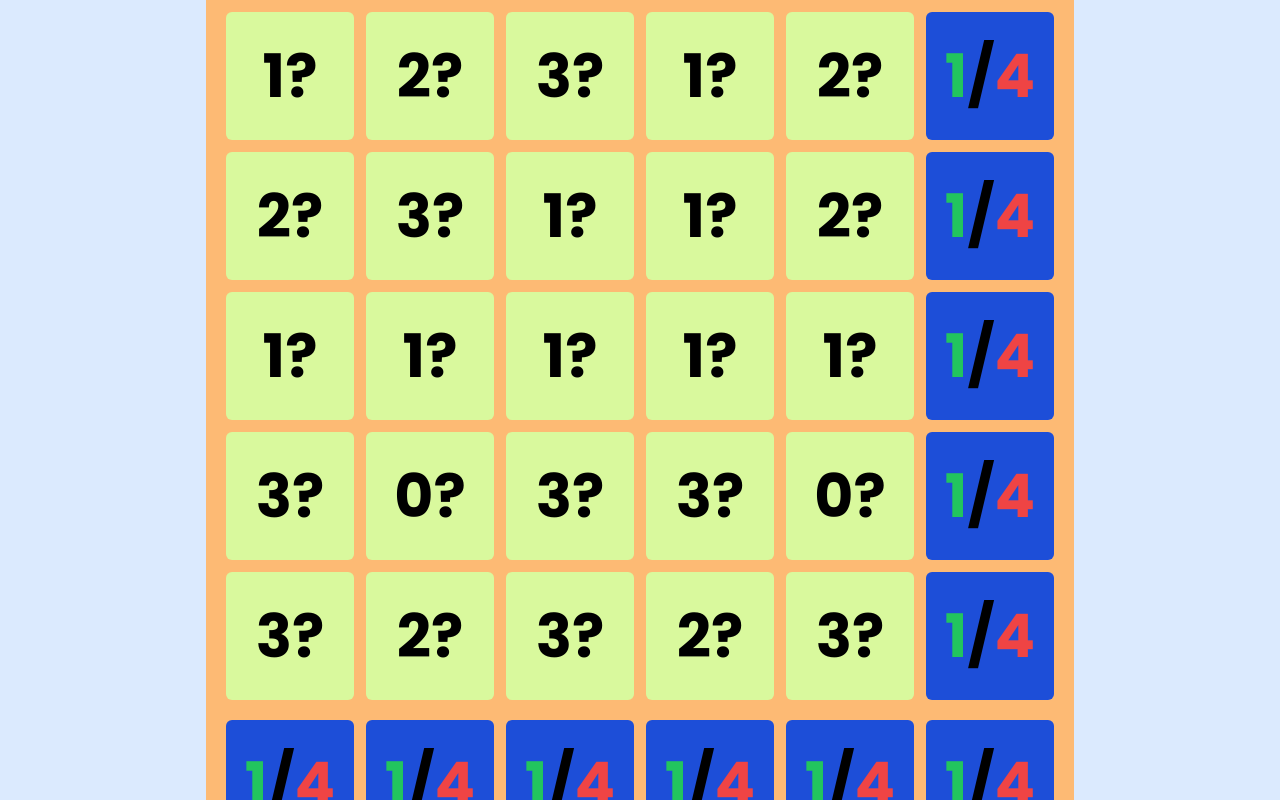
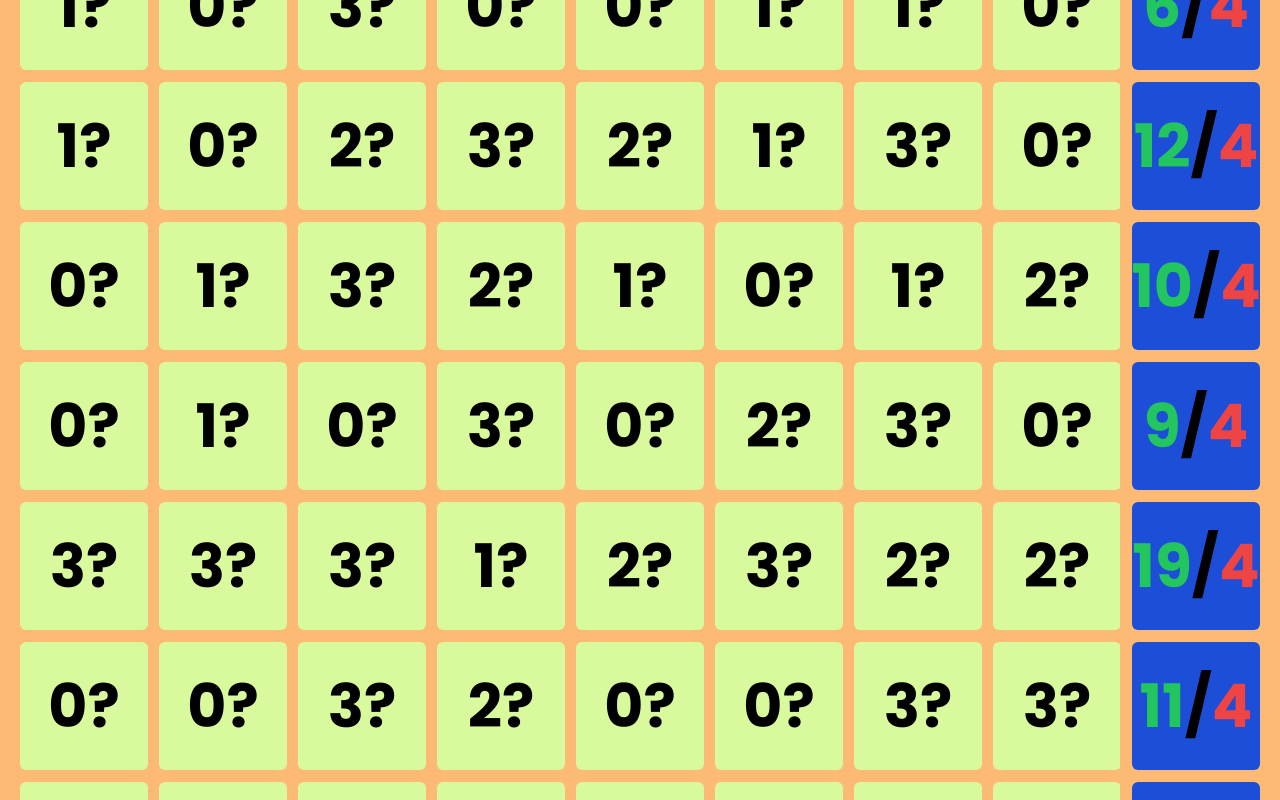
Before and after one commit to alirabbani97/tap-boom-game, a React (Vite) app: page / in a window 1280 px wide. Shown: the top 800 px of the page. Built offline with nearby package versions, Linux system fonts and the light colour scheme; what @midudev/tailwind-animations would draw is missing.

Commit message:
remade grid

```diff
--- a/src/App.tsx
+++ b/src/App.tsx
@@ -2,6 +2,7 @@ import { useEffect, useState } from "react";
 import TileGrids from "./components/TileGrids";
 import TileButton from "./components/TileButton";
 import HintTiles from "./components/HintTIles";
+import LevelSlider from "./components/LevelSlider";
 
 type TtileData = {
   value: number;
@@ -10,15 +11,14 @@ type TtileData = {
 
 function App() {
   /* VARIABLES */
-  const [nTiles] = useState(25); //Can only be a true square root number and equal or greater than 16 i.e:16(4),25(5),36(6),49(7),64(8),9(81) etc.
+  const [nTiles, setNTiles] = useState(64); //Can only be a true square root number and equal or greater than 16 i.e:16(4),25(5),36(6),49(7),64(8),9(81) etc.
   const SQRT_N_Tiles: number = Math.sqrt(nTiles);
   const [score, setScore] = useState<number>(0);
   const [bombFound, setBombFound] = useState<boolean>(false);
   const [bombsAdded, setBombsAdded] = useState(0);
   const [bonusesAdded, setBonusesAdded] = useState(0);
   const [flippedTiles, setFlippedTiles] = useState(0);
-  // const [borderTiles, setBorderTiles] = useState<number[]>([]);
-  // const hintTilesCount = SQRT_N_Tiles * 2 - 1 + 2;
+
   const level1 = {
     nTiles: nTiles,
     numberOfBombs: SQRT_N_Tiles,
@@ -64,11 +64,6 @@ function App() {
     return 1;
   };
 
-  // const [tilesData, setTilesData] = useState<TtileData[]>(
-  //   Array.from({ length: nTiles }, () => {
-  //     return { value: tileRNG(), isFlipped: false };
-  //   })
-  // );
   const [tilesData, setTilesData] = useState<TtileData[][]>(
     Array.from({ length: SQRT_N_Tiles }, () =>
       Array.from({ length: SQRT_N_Tiles }, () => {
@@ -77,10 +72,8 @@ function App() {
     )
   );
 
-  const [sumsOfRow, setSumsOfRow] = useState<number[]>([]);
-
-  useEffect(() => {
-    let sumArr: number[] = [];
+  const [sumsOfRow] = useState<number[]>(() => {
+    const sumArr: number[] = [];
     for (const row of tilesData) {
       let sum = 0;
       for (const tile of row) {
@@ -88,9 +81,33 @@ function App() {
       }
       sumArr.push(sum);
     }
-    setSumsOfRow(sumArr);
-    console.log(sumsOfRow);
-  }, [tilesData]);
+    return sumArr;
+  });
+
+  const [sumsOfCol] = useState<number[]>(() => {
+    const sumArr: number[] = [];
+    for (const row of tilesData) {
+      let sum = 0;
+      for (const tile of row) {
+        sum = sum + tile.value;
+      }
+      sumArr.push(sum);
+    }
+    return sumArr;
+  });
+
+  // useEffect(() => {
+  //   const sumArr: number[] = [];
+  //   for (const row of tilesData) {
+  //     let sum = 0;
+  //     for (const tile of row) {
+  //       sum = sum + tile.value;
+  //     }
+  //     sumArr.push(sum);
+  //   }
+  //   setSumsOfRow(sumArr);
+  //   console.log(sumsOfRow);
+  // }, []);
 
   const flipCard = (rowIndex: number, colIndex: number) => {
     setTilesData((prevTilesData) =>
@@ -105,45 +122,11 @@ function App() {
   };
 
   /* CONSOLE LOGGING */
-  useEffect(() => {
-    console.log(tilesData);
-    console.log(sumsOfRow);
-  }, []);
-  /* CONSOLE LOGGING */
-  /* CALC THE HINT ROW AND COLS */
   // useEffect(() => {
   //   console.log(tilesData);
-  //   let lastColTemp: number[] = [];
-  //   let lastRowTemp: number[] = [];
-
-  //   if (nTiles % SQRT_N_Tiles === 0) {
-  //     // const lastCol: number = SQRT_N_Tiles;
-
-  //     lastColTemp = Array.from(
-  //       {
-  //         length: SQRT_N_Tiles - 1,
-  //       },
-  //       (_, index) => SQRT_N_Tiles * (index + 1)
-  //     );
-
-  //     lastRowTemp = Array.from(
-  //       {
-  //         length: SQRT_N_Tiles,
-  //       },
-  //       (_, index) => nTiles - SQRT_N_Tiles + (index + 1)
-  //     );
-
-  //     setBorderTiles([...lastColTemp, ...lastRowTemp]);
-  //     console.log(lastColTemp, lastRowTemp);
-  //   } else {
-  //     console.log({
-  //       message:
-  //         "nTiles or Number of Tiles should be a true square root\n and equal or greater than 25 \ni.e: 25(5),36(6),49(7),64(8),9(81).",
-  //     });
-  //   }
-  // }, [nTiles, SQRT_N_Tiles, tilesData]);
-
-  /* CALC THE HINT ROW AND COLS */
+  //   console.log(sumsOfRow);
+  // }, []);
+  /* CONSOLE LOGGING */
 
   return (
     <div className="app flex flex-col justify-center items-center  h-screen w-screen bg-blue-100">
@@ -155,32 +138,17 @@ function App() {
         </div>
       )}
       <div className="w-fit h-fit flex flex-col justify-center items-center ">
-        <div className="text-6xl ">
-          Score: <span className="font-bold">{score}</span>
+        <div className="flex justify-between items-center">
+          <LevelSlider gridSize={nTiles} setGridSize={setNTiles} />
+          <div className="text-6xl ">
+            Score: <span className="font-bold">{score}</span>
+          </div>
         </div>
+
         {/* THE TILE BUTTONS */}
 
-        <div className={`flex flex-col justify-center items-center `}>
+        <div className={`flex flex-col justify-center items-start `}>
           <div className={`flex justify-center items-center`}>
-            {/* <div>
-              <TileGrids gridCols={SQRT_N_Tiles}>
-                {tilesData.map((row, rowIndex) =>
-                row.map(tile, colIndex) => (
-                  <TileButton
-                    // lastCol={lastCol}
-                    // lastRow={lastRow}
-                    key={index}
-                    setBombFound={setBombFound}
-                    index={index + 1}
-                    value={tile[index].value}
-                    flipCard={() => !tile[index].isFlipped && flipCard(index)}
-                    cardFlipped={tile[index].isFlipped}
-                    lastTile={nTiles}
-                    setScore={setScore}
-                  />
-                ))}
-              </TileGrids>
-            </div> */}
             <div>
               <TileGrids gridCols={SQRT_N_Tiles}>
                 {tilesData.map((row, rowIndex) =>
@@ -208,36 +176,25 @@ function App() {
             <div
               className={`flex flex-col bg-orange-300 rounded-md p-5 pl-3 rounded-l-none rounded-b-none  gap-3 `}
             >
-              {Array.from({ length: SQRT_N_Tiles }).map((tile, index) => (
-                <HintTiles
-                  // lastCol={lastCol}
-                  // lastRow={lastRow}
-                  tilesData={tilesData}
-                  SQRT_N_Tiles={SQRT_N_Tiles}
-                  key={index}
-                  index={index + 1}
-                  value={0}
-                  lastTile={nTiles}
-                />
-              ))}
+              <HintTiles values={sumsOfRow} />
+
+              {/* {Array.from({ length: SQRT_N_Tiles }).map((tile, index) => (
+                <HintTiles key={index} values={sumsOfRow} />
+              ))} */}
             </div>
           </div>
 
           <div
             className={`flex bg-orange-300 rounded-md p-5 pt-0 rounded-t-none  gap-3 `}
           >
-            {Array.from({ length: SQRT_N_Tiles + 1 }).map((tile, index) => (
+            <HintTiles values={sumsOfCol} />
+            {/* {Array.from({ length: SQRT_N_Tiles + 1 }).map((tile, index) => (
               <HintTiles
-                // lastCol={lastCol}
-                // lastRow={lastRow}
-                tilesData={tilesData}
-                SQRT_N_Tiles={SQRT_N_Tiles}
-                key={index}
-                index={index + 1}
-                value={0}
-                lastTile={nTiles}
+
+
+                values={sumsOfCol}
               />
-            ))}
+            ))} */}
           </div>
           {/* THE HINT TILES  */}
         </div>
--- a/src/components/HintTIles.tsx
+++ b/src/components/HintTIles.tsx
@@ -1,47 +1,23 @@
-import { useEffect, useState } from "react";
+import React from "react";
 
 type THintTiles = {
-  // lastCol: number[];
-  // lastRow: number[];
-  borderTiles?: number[];
-  lastTile: number;
-  tilesData: object[];
-  // flipCard: () => void;
-  // cardFlipped: boolean | undefined;
-  value: number | null;
-  index: number;
-  SQRT_N_Tiles: number;
-  // setBombFound: (arg: boolean) => void;
-  // setScore: React.Dispatch<React.SetStateAction<number>>;
+  values: number[];
 };
 
-export default function HintTiles({
-  lastTile,
-  index,
-  tilesData,
-  borderTiles,
-  SQRT_N_Tiles,
-}: // setScore,
-THintTiles) {
-
-  const [rowBonuses, setRowBonuses] = useState(1);
-
-  // useEffect(() => {
-  //   let rowBonusesTemp = 0;
-  //   console.log(tilesData[index])
-
-  //   if(borderTiles.includes(index)){
-  //     for(let i = index-1; i >= index-SQRT_N_Tiles; i--){
-  //       rowBonusesTemp = rowBonusesTemp + tilesData[index].value
-  //     }
-  //   }  setRowBonuses(rowBonusesTemp)
-  //   console.log(rowBonusesTemp)
-  // }, [tilesData]);
-
+const HintTiles = React.memo(({ values }: THintTiles) => {
+  console.log("Rendering HintTiles");
   return (
-    <button className=" bg-blue-700 flex items-center justify-center text-6xl font-bold rounded-md w-32 h-32 select-none">
-      <span className="text-green-500">{rowBonuses}</span> <span>/</span>{" "}
-      <span className="text-red-500">4</span>
-    </button>
+    <>
+      {values.map((value: number, index: number) => (
+        <button
+          key={index}
+          className=" bg-blue-700 flex items-center justify-center text-6xl font-bold rounded-md w-32 h-32 select-none"
+        >
+          <span className="text-green-500">{value}</span> <span>/</span>{" "}
+          <span className="text-red-500">4</span>
+        </button>
+      ))}
+    </>
   );
-}
+});
+export default HintTiles;
--- /dev/null
+++ b/src/components/LevelSlider.tsx
@@ -0,0 +1,23 @@
+import React, { Dispatch, SetStateAction } from "react";
+
+export default function LevelSlider({
+  gridSize,
+  setGridSize,
+}: {
+  gridSize: number;
+  setGridSize: Dispatch<SetStateAction<number>>;
+}) {
+  return (
+    <div className="flex justify-center items-center text-3xl">
+      <span>Grid Size: </span>
+      <input
+        type="range"
+        min={16}
+        max={64}
+        onChange={(e) => setGridSize(e.target.valueAsNumber)}
+        value={gridSize}
+      ></input>{" "}
+      <span className="text-6xl">{gridSize}</span>
+    </div>
+  );
+}
```
